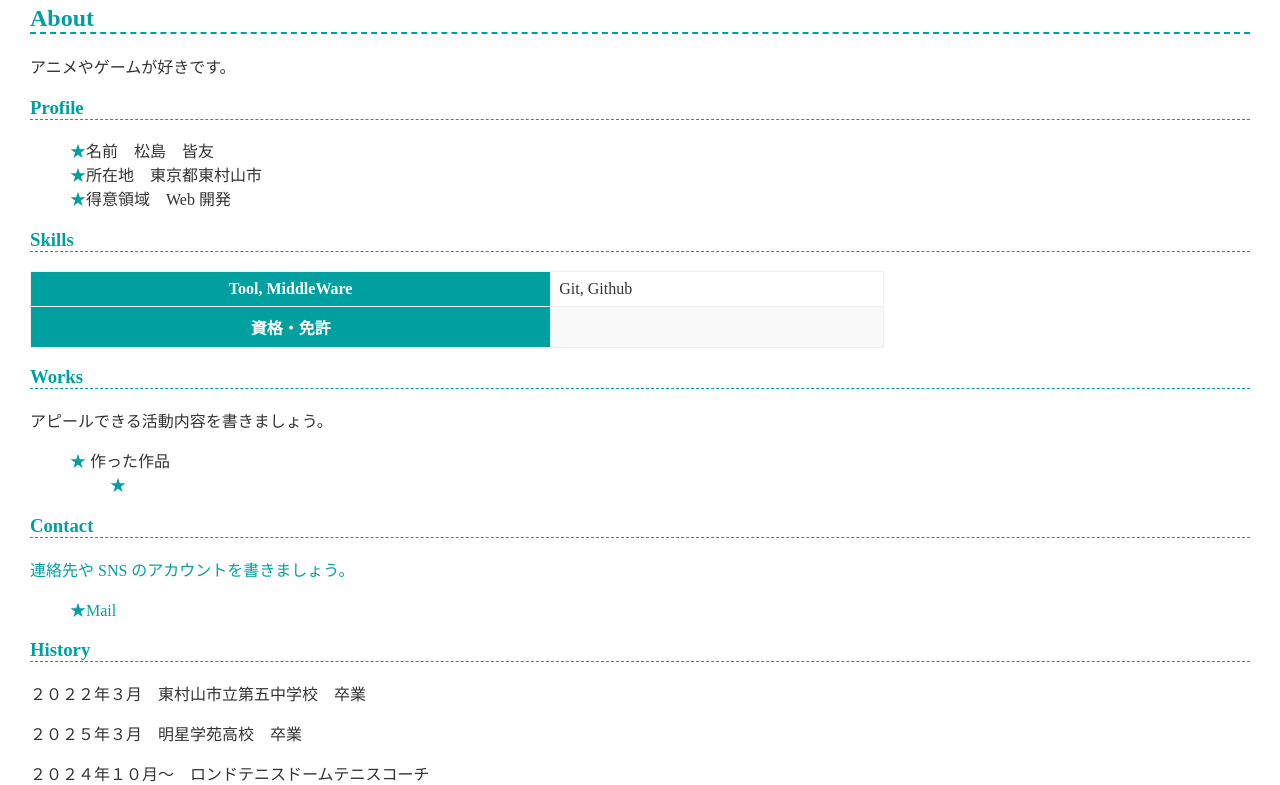
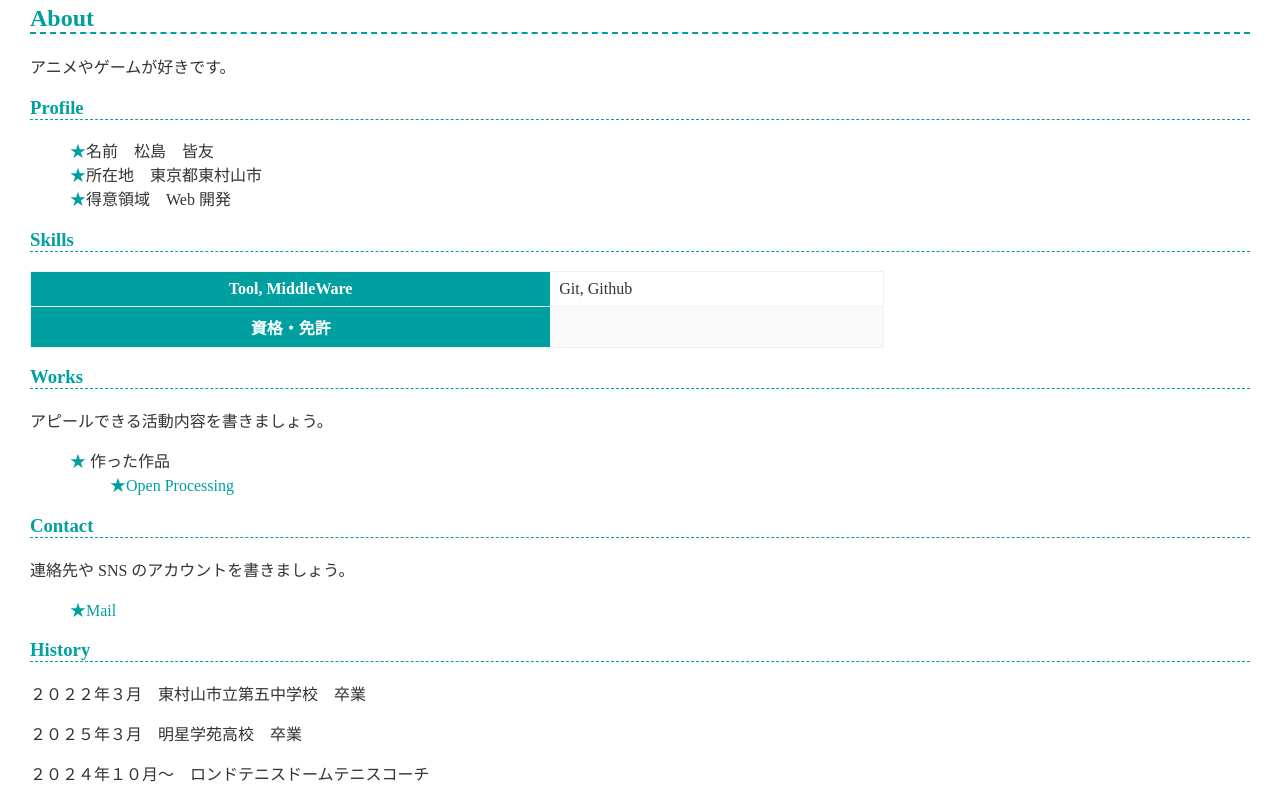
Before and after one commit to kaitomastushima/kaitomatsushima.github.io, a plain HTML site: page index.html in a window 1280 px wide. Shown: the part 117-902 px from the top of the page. Drawn offline with Linux system fonts and the light colour scheme.

Commit message:
Update index.html

```diff
--- a/index.html
+++ b/index.html
@@ -39,7 +39,7 @@
       <li>
         作った作品
         <ul>
-          <Li><a href="https://openprocessing.org/sketch/2807434/embed/ width="400" height="400""Open Processing</a></Li>
+          <Li><a href="https://openprocessing.org/sketch/2807434/embed/ width="400" height="400"">Open Processing</a></Li>
         </ul>
       </li>
     </ul>
```
